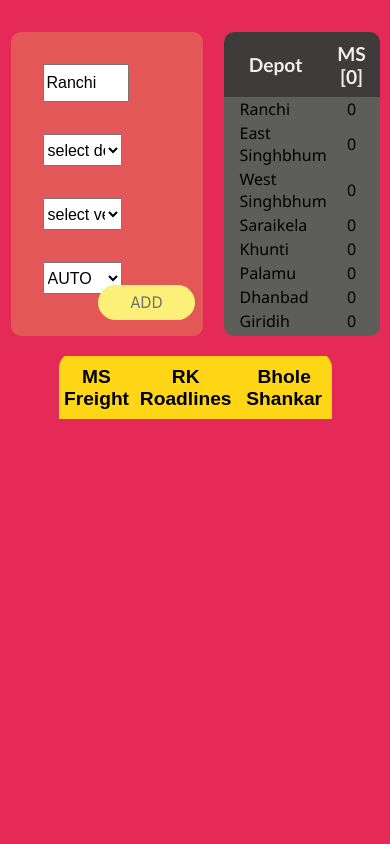
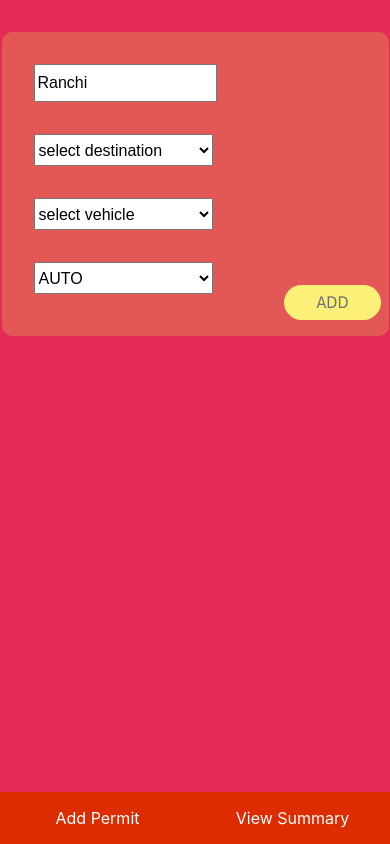
Before and after one commit to chandan00761/permitdistributor, a React (Create React App) app: page / in a window 390 px wide. Built offline with nearby package versions, Linux system fonts and the light colour scheme.

Commit message:
Added responsive layouts

```diff
--- a/package.json
+++ b/package.json
@@ -6,6 +6,7 @@
     "@testing-library/jest-dom": "^4.2.4",
     "@testing-library/react": "^9.5.0",
     "@testing-library/user-event": "^7.2.1",
+    "node-sass": "^4.14.0",
     "react": "^16.13.1",
     "react-dom": "^16.13.1",
     "react-scripts": "3.4.1"
--- a/src/App.css
+++ b/src/App.css
@@ -42,3 +42,28 @@
   z-index:1;
   background-color:#E62A58;
 }
+
+@media screen and (max-width: 750px){
+  .resultSetContainer, .summary{
+    display: none;
+  }
+
+  .addPermit{
+    display: block;
+    width: 90%;
+  }
+
+  div[data-view="true"]{
+    display: block;
+  }
+  div[data-view="false"]{
+    display: none !important;
+  }
+
+}
+
+@media screen and (min-width: 751px){
+  footer{
+    display: none;
+  }
+}
--- a/src/App.js
+++ b/src/App.js
@@ -2,33 +2,35 @@ import * as React from "react";
 import AddPermit from './components/addpermit/AddPermit'
 import TransporterRecord from './components/transporterrecord/TransporterRecord'
 import Summery from './components/summery/Summery'
+import Footer from './components/footer/Footer'
 import './App.css'
 import DEPOT_NAMES from "./static/depot";
 
 class Distributor extends React.Component {
 
     state = {
+        visible:0,
         transporter: [
             {
                 id: "0",
                 name: "MS Freight",
-        abbr:"MS",
+                abbr: "MS",
                 invoice: []
             },
             {
                 id: "1",
                 name: "RK Roadlines",
-        abbr:"RK",
+                abbr: "RK",
                 invoice: []
             },
             {
-        id:"2",
-        name:"Bhole Shankar",
-        abbr:"BS",
+                id: "2",
+                name: "Bhole Shankar",
+                abbr: "BS",
                 invoice: []
             }
         ],
-    depot:DEPOT_NAMES
+        depot: DEPOT_NAMES
     };
 
     addPermit = (data) => {
@@ -48,36 +50,40 @@ class Distributor extends React.Component {
             if (deviation.reduce((a, b) => Math.abs(a) + Math.abs(b)) === 0) {
                 assignId = Math.floor(Math.random() * dist.length);
                 newState[assignId].invoice.push(data);
-      }
-      else {
+            } else {
                 assignId = deviation.findIndex(i => i === Math.min(...deviation));
                 newState[assignId].invoice.push(data);
             }
         }
         let newDepot = this.state.depot.filter(item => {
-      if (item.name === data.destination){
+            if (item.name === data.destination) {
                 if (assignId === 0) {
                     return item.MS[data.vehicle] += 1;
-        }
-        else if(assignId === 1) {
+                } else if (assignId === 1) {
                     return item.RK[data.vehicle] += 1;
                 }
                 return item.BS[data.vehicle] += 1;
-      }
-      else return null;
+            } else return null;
         });
         this.setState(newDepot);
         this.setState(newState);
     };
 
+    changeView = (id) => {
+        this.setState({visible:id});
+    }
+
     render() {
         return (
             <div>
                 <div className="topElement">
-            <AddPermit onAddClick={this.addPermit} depot={this.state.depot} transporters={this.state.transporter}/>
-            <Summery depot={this.state.depot} trasporters={this.state.transporter.map(item => { return ([item.abbr,item.invoice.length, item.id])})}/>
+                    <AddPermit visible={this.state.visible === 0} onAddClick={this.addPermit} depot={this.state.depot}
+                               transporters={this.state.transporter}/>
+                    <Summery visible={this.state.visible === 1} depot={this.state.depot} trasporters={this.state.transporter.map(item => {
+                        return ([item.abbr, item.invoice.length, item.id])
+                    })}/>
                 </div>
-          <div className="resultSetContainer">
+                <div data-view={this.state.visible === 1} className="resultSetContainer">
                     <table className="tablePermit">
                         <thead className="theadPermit">
                         <tr className="labelContainer">
@@ -101,6 +107,7 @@ class Distributor extends React.Component {
                         </tbody>
                     </table>
                 </div>
+                <Footer setView={this.changeView}/>
             </div>
         )
     }
--- a/src/components/addpermit/AddPermit.css
+++ b/src/components/addpermit/AddPermit.css
@@ -52,3 +52,12 @@ body{
     width: 100%;
     background-color: #E62A58;
 }
+
+@media screen and (max-width: 750px){
+    div[data-view="true"]{
+        display: block;
+    }
+    div[data-view="false"]{
+        display: none;
+    }
+}
--- a/src/components/addpermit/AddPermit.js
+++ b/src/components/addpermit/AddPermit.js
@@ -1,7 +1,13 @@
 import * as React from "react";
 import "./AddPermit.css"
 
-export default class AddPermit extends React.Component {
+const responsive = {
+    '@media (maxWidth:360px)' :{
+        width : "20px"
+    }
+};
+
+class AddPermit extends React.Component {
 
     constructor() {
         super();
@@ -14,10 +20,6 @@ export default class AddPermit extends React.Component {
             [value]: event.target.value,
         };
     };
-
-    shouldComponentUpdate(nextProps, nextState, nextContext) {
-        return this.props.transporters.length !== nextProps.transporters.length;
-    }
 
     validate = () => {
         const setvalues = Object.keys(this.data);
@@ -43,7 +45,7 @@ export default class AddPermit extends React.Component {
 
     render() {
         return (
-            <div className="container addPermit">
+            <div data-view={this.props.visible.toString()} className="container addPermit">
                 <input defaultValue={"Ranchi"} readOnly={true} onChange={this.storeValue.bind(this, "origin")} type="text"
                        placeholder="origin"/>
                 <select onChange={this.storeValue.bind(this, "destination")}>
@@ -70,8 +72,10 @@ export default class AddPermit extends React.Component {
                                            value={transporter.id}>{transporter.name}</option>
                         })}
                 </select>
-                <button onClick={this.validate} id="add-button">ADD</button>
+                <button style={responsive} onClick={this.validate} id="add-button">ADD</button>
             </div>
         )
     }
 }
+
+export default AddPermit
--- /dev/null
+++ b/src/components/footer/Footer.js
@@ -0,0 +1,19 @@
+import * as React from "react";
+import './Footer.sass'
+
+
+const Footer = (props) => {
+    return (
+            <footer>
+                <div onClick={() => props.setView(0)}>
+                    Add Permit
+                </div>
+                <div onClick={() => props.setView(1)}>
+                    View Summary
+                </div>
+            </footer>
+        )
+}
+
+
+export default Footer
--- /dev/null
+++ b/src/components/footer/Footer.sass
@@ -0,0 +1,22 @@
+$background-color: #DD2C00
+$hover-color: #b71c1c
+
+footer
+  background-color: $background-color
+  display: flex
+  position: fixed
+  bottom: 0
+  padding: 0
+  width: 100%
+  flex-direction: row
+  justify-content: space-evenly
+
+footer div
+  color: white
+  padding: 1em
+  cursor: pointer
+  width: 100%
+  text-align: center
+
+  &:hover
+    background-color: $hover-color
--- a/src/components/summery/Summery.css
+++ b/src/components/summery/Summery.css
@@ -31,3 +31,12 @@
     text-align: left !important;
     padding-left: 1em;
 }
+
+@media screen and (max-width: 750px){
+    .summary{
+        width: 90%;
+    }
+    .resultSetContainer{
+        width: 90% !important;
+    }
+}
--- a/src/components/summery/Summery.js
+++ b/src/components/summery/Summery.js
@@ -4,7 +4,7 @@ import SummeryTab from "./SummeryTab";
 
 function Summery(props){
     return (
-        <div className="container summary">
+        <div data-view={props.visible.toString()} className="container summary">
             <table className="tablePermit tableSummary">
                 <thead>
                 <tr className="summaryContainer">
```
Also changed, not shown: 1 other file (tests, documents, lock files or other folders). Lines whose indentation alone changed are shown as unchanged.
